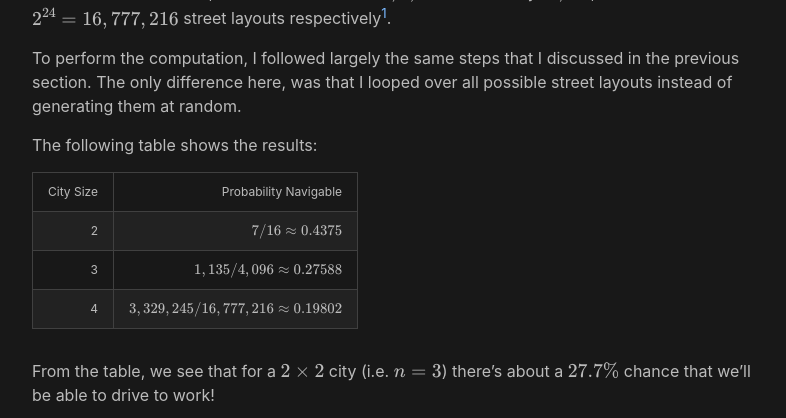
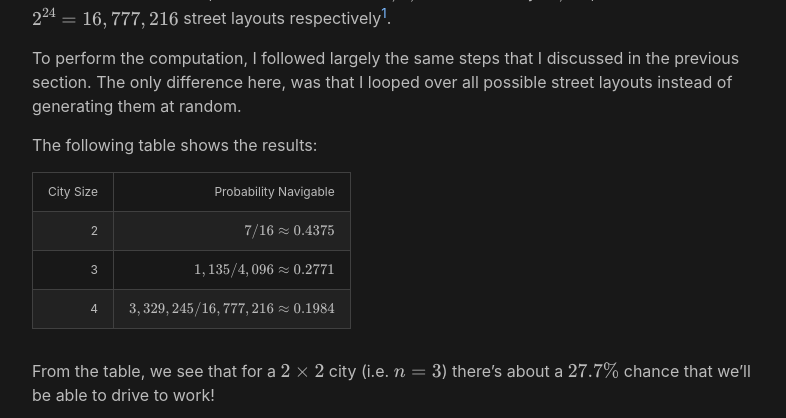
Before and after one commit to pkepley/pkepley.github.io, a Jekyll site: the page built from _posts/2021-04-13-RiddlerStochasticStreets.md, in a window 1280 px wide and 900 px high, scrolled down 2465 px. Shown: the top 418 px of the window, without its empty margins (238-1024 px from the left). Built offline with Jekyll 4.4.1, drawn with Linux system fonts in a browser that asks for light colours; formulas are drawn with MathJax 3.

Commit message:
Corrected some numbers!

```diff
--- a/_posts/2021-04-13-RiddlerStochasticStreets.md
+++ b/_posts/2021-04-13-RiddlerStochasticStreets.md
@@ -102,8 +102,8 @@ The following table shows the results:
 
 | City Size | Probability Navigable                       |
 | 2         | $$ 7 /  16 \approx 0.4375 $$                |
-| 3         | $$ 1,135 / 4,096 \approx 0.27588 $$         |
-| 4         | $$ 3,329,245 / 16,777,216  \approx 0.19802$$|
+| 3         | $$ 1,135 / 4,096 \approx 0.2771 $$          |
+| 4         | $$ 3,329,245 / 16,777,216  \approx 0.1984$$ |
 
 From the table, we see that for a $$2\times2$$ city (i.e. $$n = 3$$) there's
 about a $$27.7\%$$ chance that we'll be able to drive to work!
```
